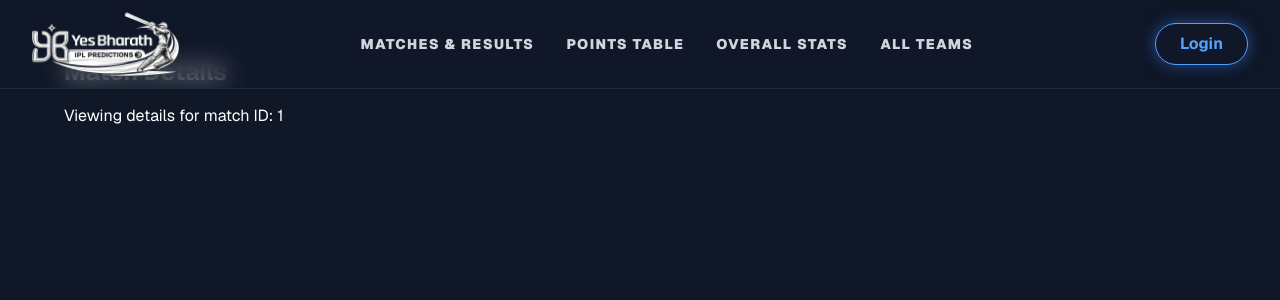
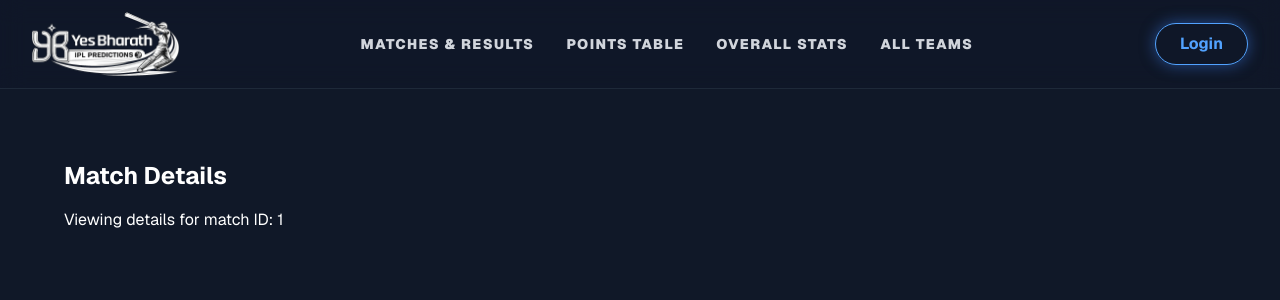
Before and after one commit to FirdousN/YB-IPL-Prediction-Game, a Next.js app: page /site/matches/1 in a window 1280 px wide. Shown: the top 300 px of the page. Built offline with nearby package versions, Linux system fonts and the light colour scheme; no server answers.

Commit message:
Update Nav overlay issue

```diff
--- a/src/app/site/layout.tsx
+++ b/src/app/site/layout.tsx
@@ -12,7 +12,7 @@ export default function SiteLayout({
       <Nav />
 
       {/* Main Content */}
-      <main className="max-w-7xl mx-auto py-6 sm:px-6 lg:px-8">
+      <main className="max-w-7xl mx-auto pt-24 lg:pt-32 pb-6 px-4 sm:px-6 lg:px-8">
         {children}
       </main>
     </div>
--- a/src/components/layout/Nav/NavClient.tsx
+++ b/src/components/layout/Nav/NavClient.tsx
@@ -57,7 +57,7 @@ export default function NavClient() {
     };
 
     return (
-        <nav className="absolute fixed top-0 w-full z-50 bg-gray-900/40 backdrop-blur-md border-b border-gray-800">
+        <nav className="fixed top-0 w-full z-50 bg-gray-900/40 backdrop-blur-md border-b border-gray-800">
             <div className="max-w-full mx-auto px-4 sm:px-6 lg:px-8">
                 <div className="flex justify-between items-center w-full py-3">
 
```
